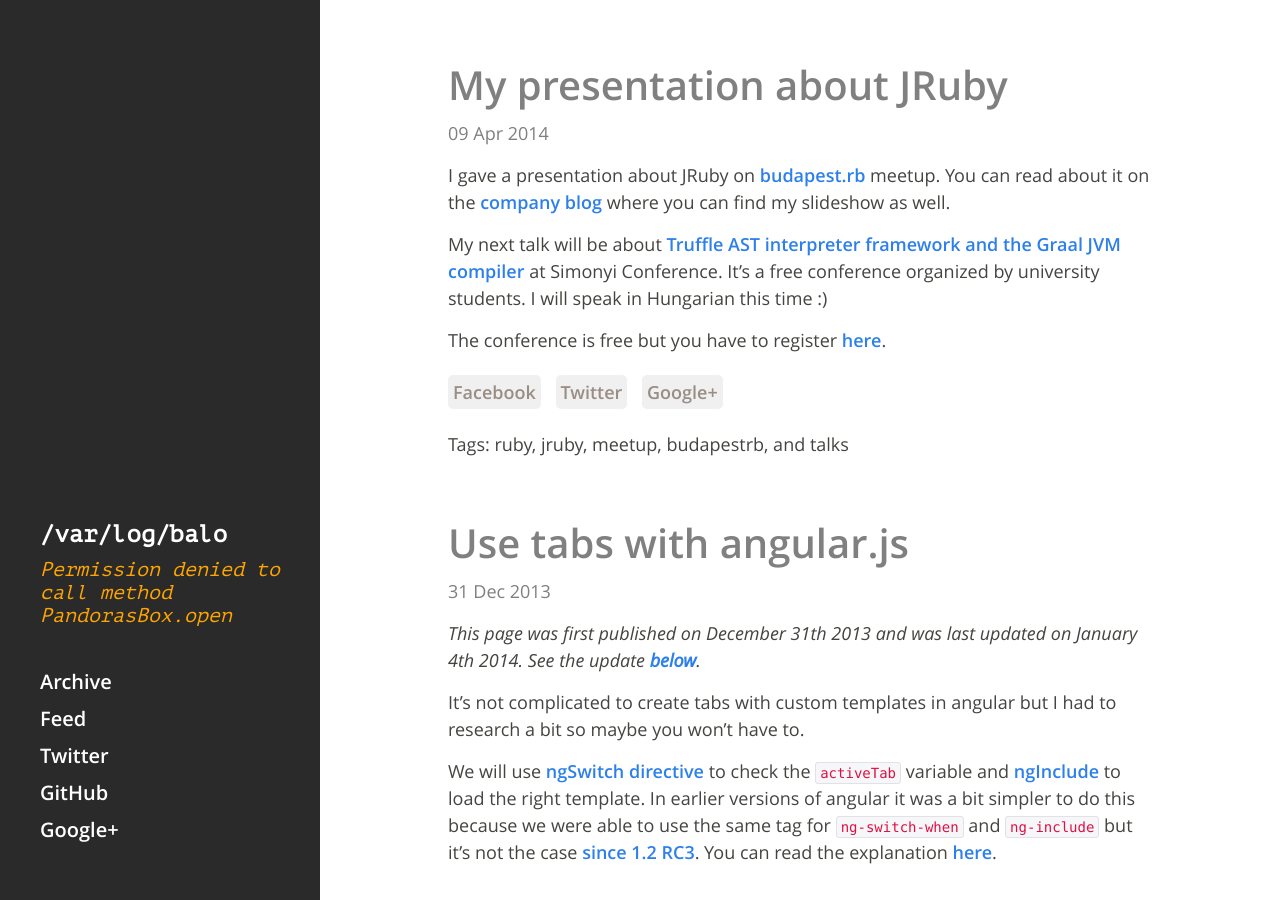
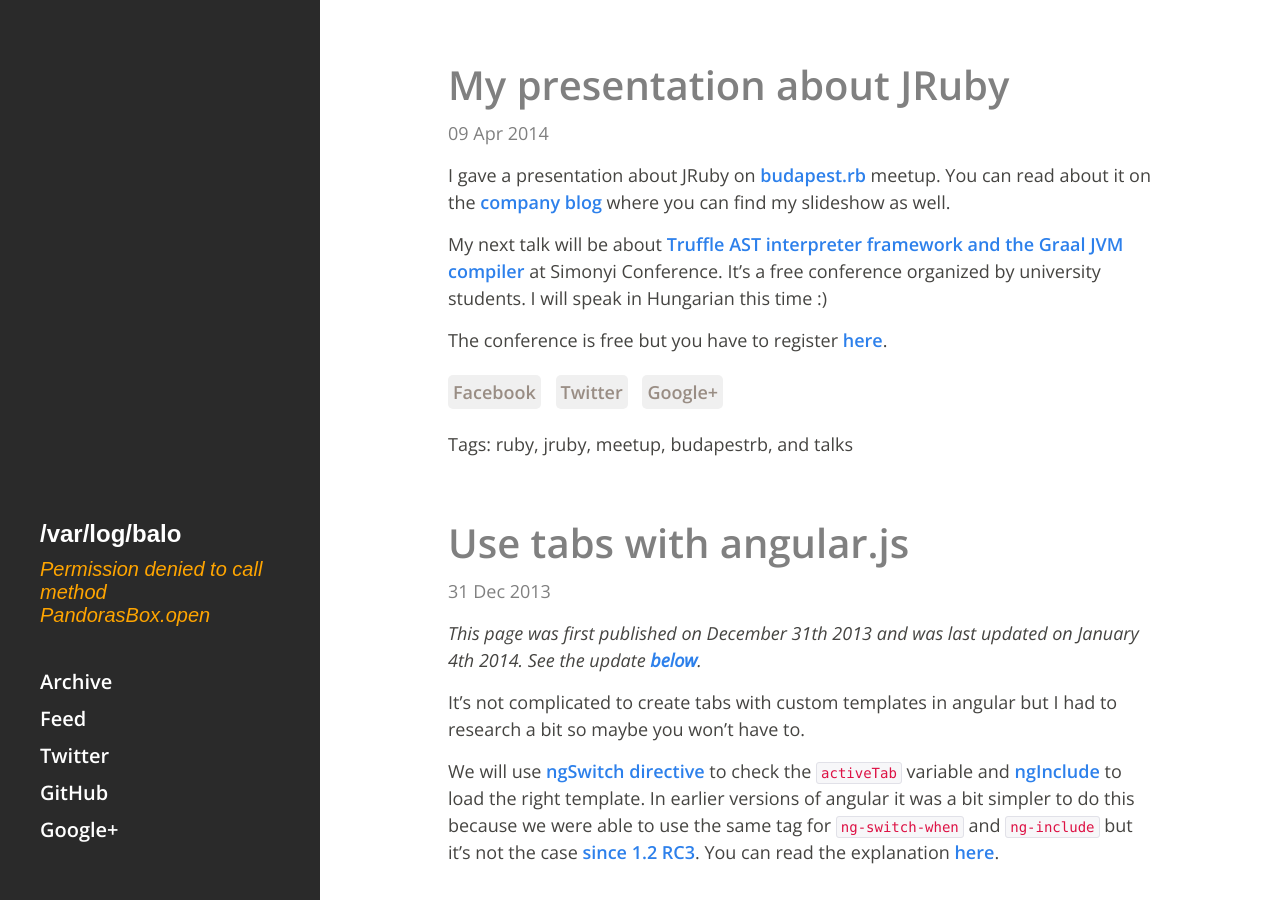
Before and after one commit to vbalazs/vbalazs.github.io, a Jekyll site: the page built from index.html, in a window 1280 px wide and 900 px high. Built offline with Jekyll 4.4.1, drawn with Linux system fonts in a browser that asks for light colours; some web fonts are replaced; Markdown is read by kramdown in place of the engine named in the settings; the list of posts is cut into pages by our own code.

Commit message:
Revert commit 2a84da0e b/c google cdn seems to be faster
Also worth considering the font updates and better cache settings.

```diff
--- a/_includes/meta.html
+++ b/_includes/meta.html
@@ -10,6 +10,7 @@
     <link rel="stylesheet" href="/assets/css/custom.css" />
     <!-- syntax highlighting CSS -->
     <link rel="stylesheet" href="/assets/css/syntax.css" />
+    <link rel="stylesheet" href="http://fonts.googleapis.com/css?family=Open+Sans:300,400italic,400,600,700|Abril+Fatface|PT+Mono&subset=latin,latin-ext" />
 
     <!-- Icons -->
     <link rel="apple-touch-icon-precomposed" sizes="144x144" href="/assets/icons/octobiwan-144p.png" />
--- a/assets/css/custom.css
+++ b/assets/css/custom.css
@@ -41,45 +41,6 @@
   margin-bottom: 20px;
 }
 
-/* fonts */
-
-@font-face {
-  font-family: 'Open Sans';
-  font-style: normal;
-  font-weight: 300;
-  src: local('Open Sans Light'), local('OpenSans-Light'), url(/assets/fonts/opensans-v6-DXI1ORHCpsQm3Vp6mXoaTRa1RVmPjeKy21_GQJaLlJI.woff) format('woff');
-}
-@font-face {
-  font-family: 'Open Sans';
-  font-style: normal;
-  font-weight: 400;
-  src: local('Open Sans'), local('OpenSans'), url(/assets/fonts/opensans-v6-u-WUoqrET9fUeobQW7jkRT8E0i7KZn-EPnyo3HZu7kw.woff) format('woff');
-}
-@font-face {
-  font-family: 'Open Sans';
-  font-style: normal;
-  font-weight: 600;
-  src: local('Open Sans Semibold'), local('OpenSans-Semibold'), url(/assets/fonts/opensans-v6-MTP_ySUJH_bn48VBG8sNSha1RVmPjeKy21_GQJaLlJI.woff) format('woff');
-}
-@font-face {
-  font-family: 'Open Sans';
-  font-style: normal;
-  font-weight: 700;
-  src: local('Open Sans Bold'), local('OpenSans-Bold'), url(/assets/fonts/opensans-v6-k3k702ZOKiLJc3WVjuplzBa1RVmPjeKy21_GQJaLlJI.woff) format('woff');
-}
-@font-face {
-  font-family: 'Open Sans';
-  font-style: italic;
-  font-weight: 400;
-  src: local('Open Sans Italic'), local('OpenSans-Italic'), url(/assets/fonts/opensans-v6-xjAJXh38I15wypJXxuGMBtIh4imgI8P11RFo6YPCPC0.woff) format('woff');
-}
-@font-face {
-  font-family: 'PT Mono';
-  font-style: normal;
-  font-weight: 400;
-  src: local('PT Mono'), local('PTMono-Regular'), url(/assets/fonts/ptmono-v1-dMra6Jbp4dctDCd8lX4tlg.woff) format('woff');
-}
-
 div.custom-post-share-buttons {
     margin-bottom: 25px;
     margin-top: 25px;
```
Also changed, not shown: assets/fonts/opensans-v6-DXI1ORHCpsQm3Vp6mXoaTRa1RVmPjeKy21_GQJaLlJI.woff (deleted), assets/fonts/opensans-v6-MTP_ySUJH_bn48VBG8sNSha1RVmPjeKy21_GQJaLlJI.woff (deleted), assets/fonts/opensans-v6-k3k702ZOKiLJc3WVjuplzBa1RVmPjeKy21_GQJaLlJI.woff (deleted), assets/fonts/opensans-v6-u-WUoqrET9fUeobQW7jkRT8E0i7KZn-EPnyo3HZu7kw.woff (deleted), assets/fonts/opensans-v6-xjAJXh38I15wypJXxuGMBtIh4imgI8P11RFo6YPCPC0.woff (deleted), assets/fonts/ptmono-v1-dMra6Jbp4dctDCd8lX4tlg.woff (deleted).
